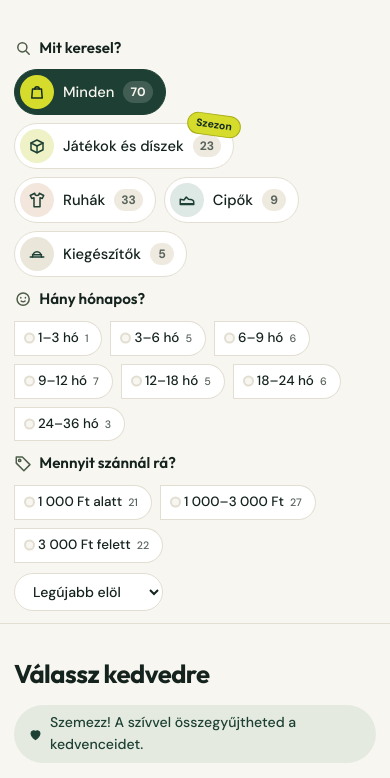
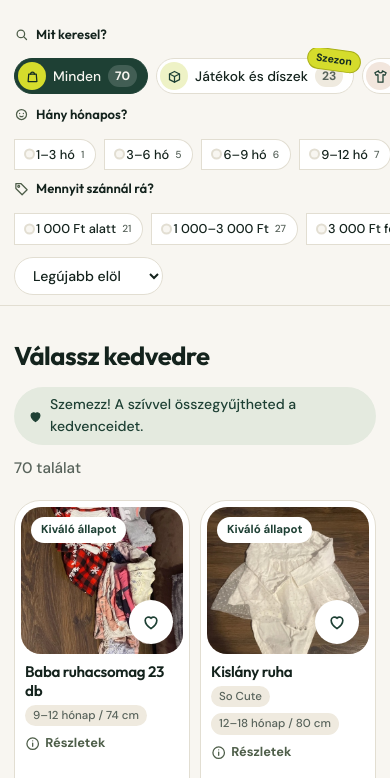
Before and after one commit to iG6500/babaholmi, a plain HTML site: page index.html in a window 390 px wide. Shown: the part 2025-2803 px from the top of the page. Drawn offline with Linux system fonts and the light colour scheme.

Commit message:
Mobil: kompakt, nem ragadós szűrősáv; kártyák nem csúsznak le
Co-Authored-By: Claude Opus 5.5 <noreply@anthropic.com>

```diff
--- a/index.html
+++ b/index.html
@@ -439,12 +439,30 @@ main{padding-block:30px 64px}
   .tools{margin-left:0}
   .count{margin-left:0}
   .grid{grid-template-columns:repeat(2,1fr);gap:10px}
-  .cardbody{padding:2px 10px 10px}
+  .cardbody{padding:2px 10px 10px;gap:5px}
+  .card-inner{aspect-ratio:10/19}
+  .pic{flex-basis:44%;margin:6px}
+  .cardbody h3{font-size:.95rem}
+  .tag{font-size:.72rem;padding:2px 8px}
   .price{font-size:1.1rem}
   .buy-btn span{display:none}
   .buy-btn{padding:10px}
   .stat{padding:16px 12px;border-left:none}
   .stat:first-child{padding-left:12px}
+  /* compact, non-sticky filters on phones */
+  .filterbar{position:relative;margin-top:18px}
+  .filterbar .wrap{padding-block:8px 10px;gap:6px}
+  .frow,.subfilters{flex-direction:column;align-items:stretch;gap:4px;flex-wrap:nowrap}
+  .flabel{font-size:.82rem}
+  .flabel .ico{width:15px;height:15px}
+  .chiprow{flex-wrap:nowrap;overflow-x:auto;overscroll-behavior-x:contain;scrollbar-width:none;margin-inline:-16px;padding:10px 16px 4px;scroll-padding-inline:16px}
+  .chiprow::-webkit-scrollbar{display:none}
+  .chiprow > *{flex:none}
+  .cat-chip{font-size:.86rem;padding:3px 10px 3px 3px;gap:7px}
+  .cat-chip .bubble{width:28px;height:28px}
+  .cat-chip .bubble .ico{width:15px;height:15px}
+  .tag-chip{font-size:.8rem;padding:5px 11px 5px 21px}
+  .tools{flex-direction:row;align-items:center;gap:10px;margin-top:4px}
 }
 @media (prefers-reduced-motion:reduce){
   html{scroll-behavior:auto}
```
